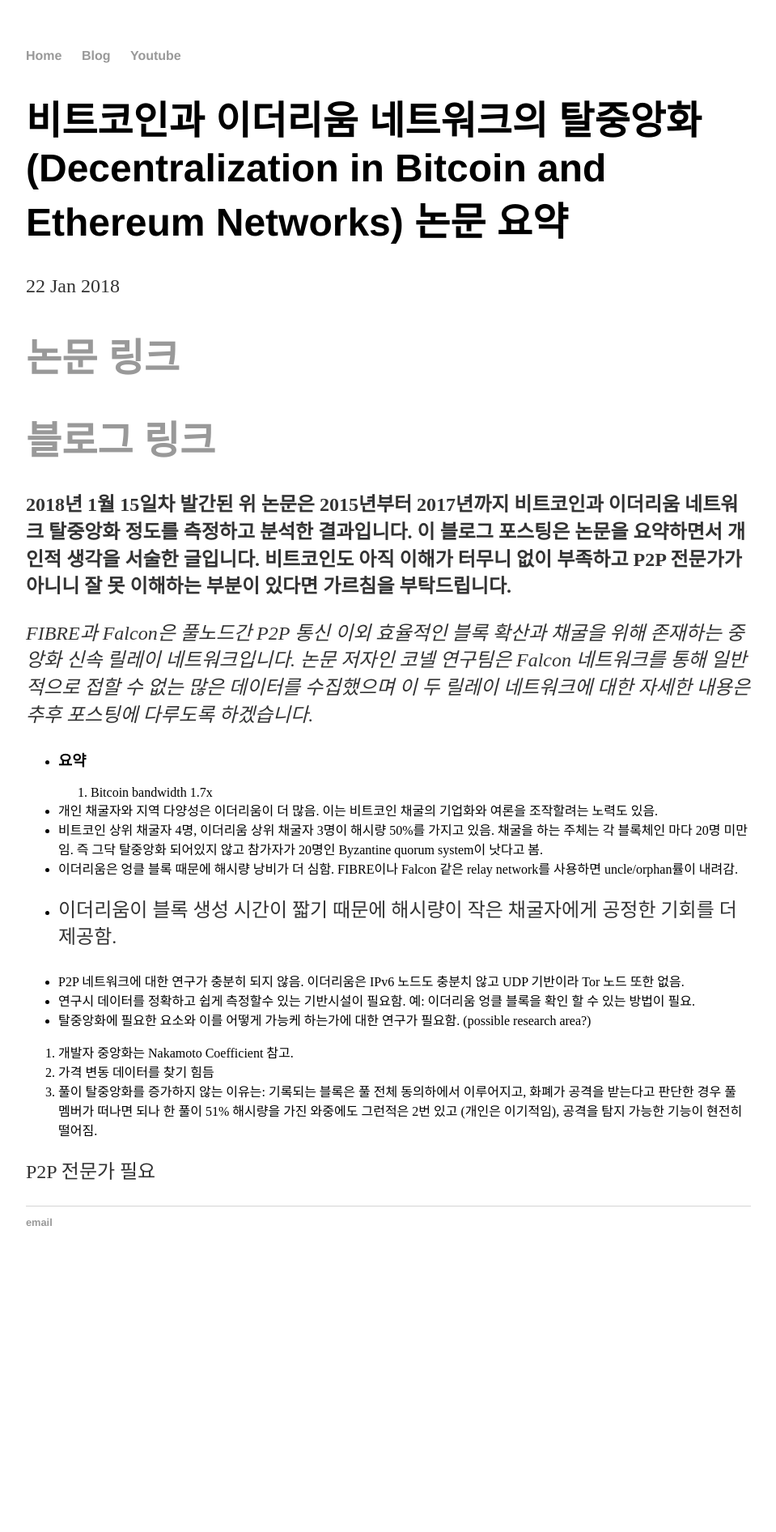
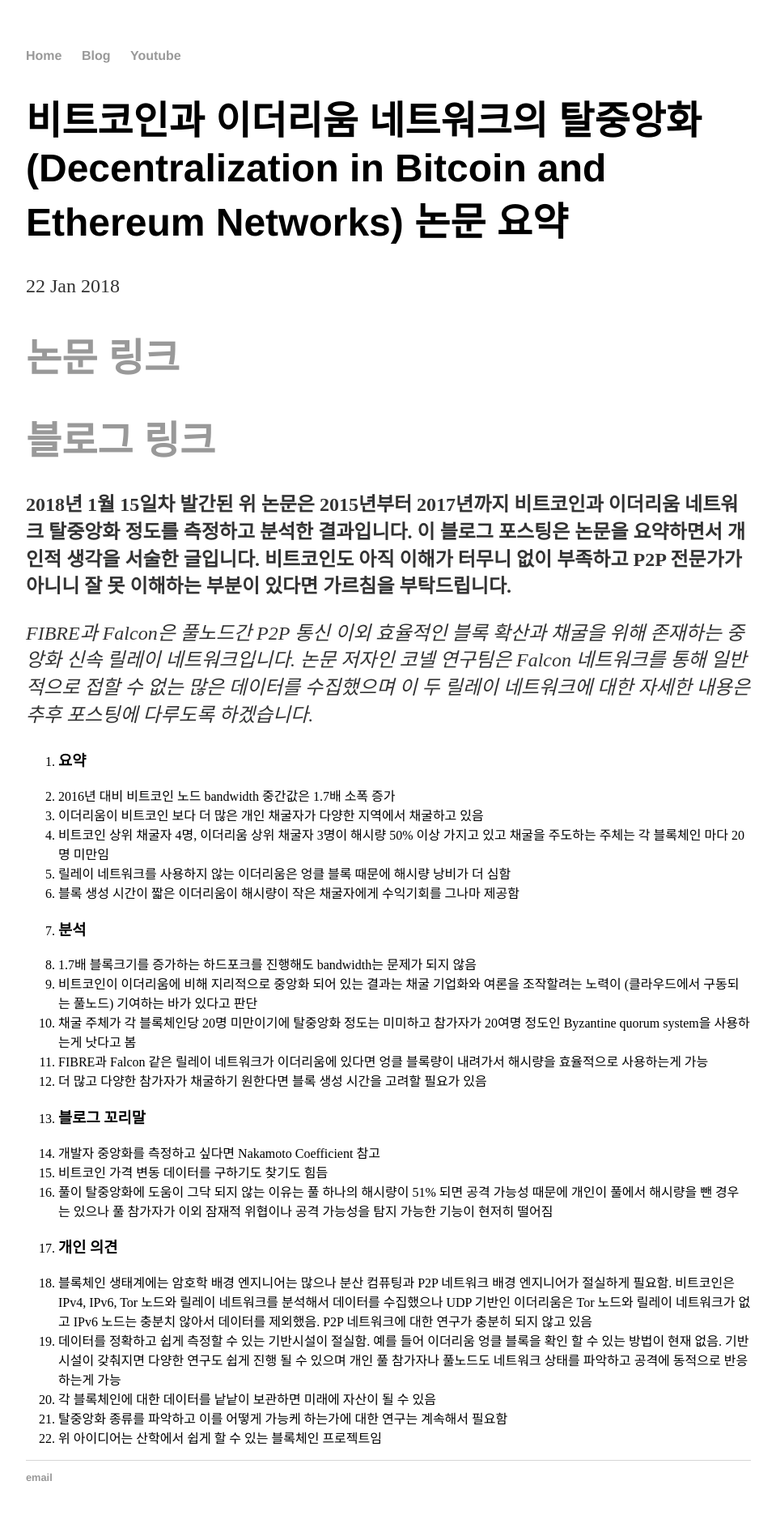
Before and after one commit to matthew-mskim/s3unha.github.io, a Jekyll site: the page built from _posts/2018-01-22-DBEN-Review.md, in a window 1280 px wide. Shown: the whole page at 81% size, without its empty margins (160-1119 px from the left). Built offline with Jekyll 4.4.1, drawn with Linux system fonts in a browser that asks for light colours; before the commit the page ends 1577 px from its top, so only the background shows below that.

Commit message:
Update 2018-01-22-DBEN-Review.md

```diff
--- a/_posts/2018-01-22-DBEN-Review.md
+++ b/_posts/2018-01-22-DBEN-Review.md
@@ -11,23 +11,25 @@
 
 *FIBRE과 Falcon은 풀노드간 P2P 통신 이외 효율적인 블록 확산과 채굴을 위해 존재하는 중앙화 신속 릴레이 네트워크입니다. 논문 저자인 코넬 연구팀은 Falcon 네트워크를 통해 일반적으로 접할 수 없는 많은 데이터를 수집했으며 이 두 릴레이 네트워크에 대한 자세한 내용은 추후 포스팅에 다루도록 하겠습니다.*
 
-* ### 요약
-  1. Bitcoin bandwidth 1.7x
-- 개인 채굴자와 지역 다양성은 이더리움이 더 많음. 이는 비트코인 채굴의 기업화와 여론을 조작할려는 노력도 있음.
-- 비트코인 상위 채굴자 4명, 이더리움 상위 채굴자 3명이 해시량 50%를 가지고 있음. 채굴을 하는 주체는 각 블록체인 마다 20명 미만임. 즉 그닥 탈중앙화 되어있지 않고 참가자가 20명인 Byzantine quorum system이 낫다고 봄.
-- 이더리움은 엉클 블록 때문에 해시량 낭비가 더 심함. FIBRE이나 Falcon 같은 relay network를 사용하면 uncle/orphan률이 내려감.
-- 이더리움이 블록 생성 시간이 짧기 때문에 해시량이 작은 채굴자에게 공정한 기회를 더 제공함.
-
-
-- P2P 네트워크에 대한 연구가 충분히 되지 않음. 이더리움은 IPv6 노드도 충분치 않고 UDP 기반이라 Tor 노드 또한 없음.
-- 연구시 데이터를 정확하고 쉽게 측정할수 있는 기반시설이 필요함. 예: 이더리움 엉클 블록을 확인 할 수 있는 방법이 필요.
-- 탈중앙화에 필요한 요소와 이를 어떻게 가능케 하는가에 대한 연구가 필요함. (possible research area?)
-
-1. 개발자 중앙화는 Nakamoto Coefficient 참고.
-2. 가격 변동 데이터를 찾기 힘듬
-3. 풀이 탈중앙화를 증가하지 않는 이유는: 기록되는 블록은 풀 전체 동의하에서 이루어지고, 화폐가 공격을 받는다고 판단한 경우 풀 멤버가 떠나면 되나 한 풀이 51% 해시량을 가진 와중에도 그런적은 2번 있고 (개인은 이기적임), 공격을 탐지 가능한 기능이 현전히 떨어짐.
-
-
-
-
-P2P 전문가 필요
+1. ### 요약
+  1. 2016년 대비 비트코인 노드 bandwidth 중간값은 1.7배 소폭 증가
+  2. 이더리움이 비트코인 보다 더 많은 개인 채굴자가 다양한 지역에서 채굴하고 있음
+  3. 비트코인 상위 채굴자 4명, 이더리움 상위 채굴자 3명이 해시량 50% 이상 가지고 있고 채굴을 주도하는 주체는 각 블록체인 마다 20명 미만임
+  4. 릴레이 네트워크를 사용하지 않는 이더리움은 엉클 블록 때문에 해시량 낭비가 더 심함
+  5. 블록 생성 시간이 짧은 이더리움이 해시량이 작은 채굴자에게 수익기회를 그나마 제공함
+2. ### 분석
+  1. 1.7배 블록크기를 증가하는 하드포크를 진행해도 bandwidth는 문제가 되지 않음
+  2. 비트코인이 이더리움에 비해 지리적으로 중앙화 되어 있는 결과는 채굴 기업화와 여론을 조작할려는 노력이 (클라우드에서 구동되는 풀노드) 기여하는 바가 있다고 판단
+  3. 채굴 주체가 각 블록체인당 20명 미만이기에 탈중앙화 정도는 미미하고 참가자가 20여명 정도인 Byzantine quorum system을 사용하는게 낫다고 봄
+  4. FIBRE과 Falcon 같은 릴레이 네트워크가 이더리움에 있다면 엉클 블록량이 내려가서 해시량을 효율적으로 사용하는게 가능
+  5. 더 많고 다양한 참가자가 채굴하기 원한다면 블록 생성 시간을 고려할 필요가 있음
+3. ### 블로그 꼬리말
+  1. 개발자 중앙화를 측정하고 싶다면 Nakamoto Coefficient 참고
+  2. 비트코인 가격 변동 데이터를 구하기도 찾기도 힘듬
+  3. 풀이 탈중앙화에 도움이 그닥 되지 않는 이유는 풀 하나의 해시량이 51% 되면 공격 가능성 때문에 개인이 풀에서 해시량을 뺀 경우는 있으나 풀 참가자가 이외 잠재적 위협이나 공격 가능성을 탐지 가능한 기능이 현저히 떨어짐
+4. ### 개인 의견
+  1. 블록체인 생태계에는 암호학 배경 엔지니어는 많으나 분산 컴퓨팅과 P2P 네트워크 배경 엔지니어가 절실하게 필요함. 비트코인은 IPv4, IPv6, Tor 노드와 릴레이 네트워크를 분석해서 데이터를 수집했으나 UDP 기반인 이더리움은 Tor 노드와 릴레이 네트워크가 없고 IPv6 노드는 충분치 않아서 데이터를 제외했음. P2P 네트워크에 대한 연구가 충분히 되지 않고 있음
+  2. 데이터를 정확하고 쉽게 측정할 수 있는 기반시설이 절실함. 예를 들어 이더리움 엉클 블록을 확인 할 수 있는 방법이 현재 없음. 기반시설이 갖춰지면 다양한 연구도 쉽게 진행 될 수 있으며 개인 풀 참가자나 풀노드도 네트워크 상태를 파악하고 공격에 동적으로 반응하는게 가능
+  3. 각 블록체인에 대한 데이터를 낱낱이 보관하면 미래에 자산이 될 수 있음
+  4. 탈중앙화 종류를 파악하고 이를 어떻게 가능케 하는가에 대한 연구는 계속해서 필요함
+  5. 위 아이디어는 산학에서 쉽게 할 수 있는 블록체인 프로젝트임
```
